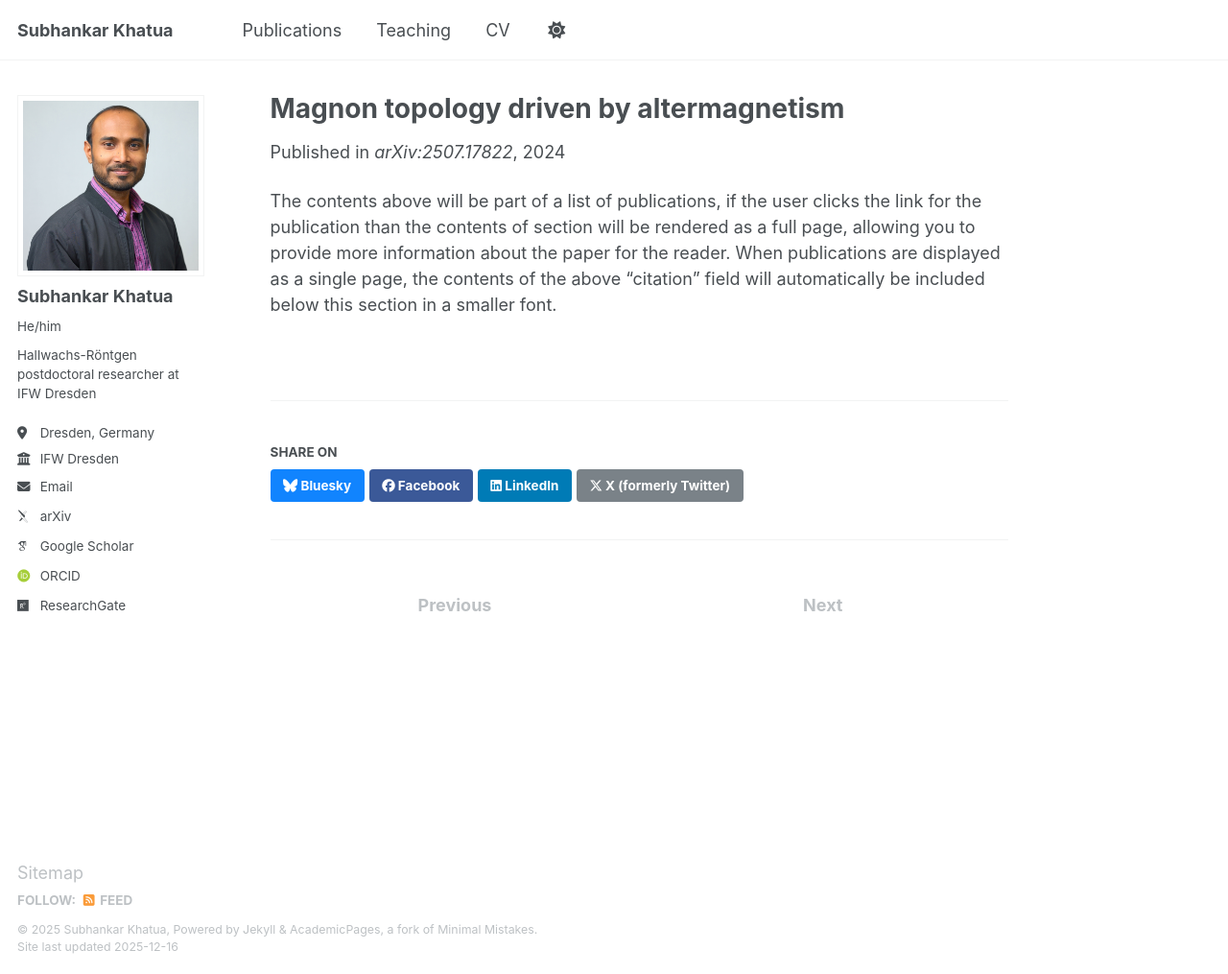
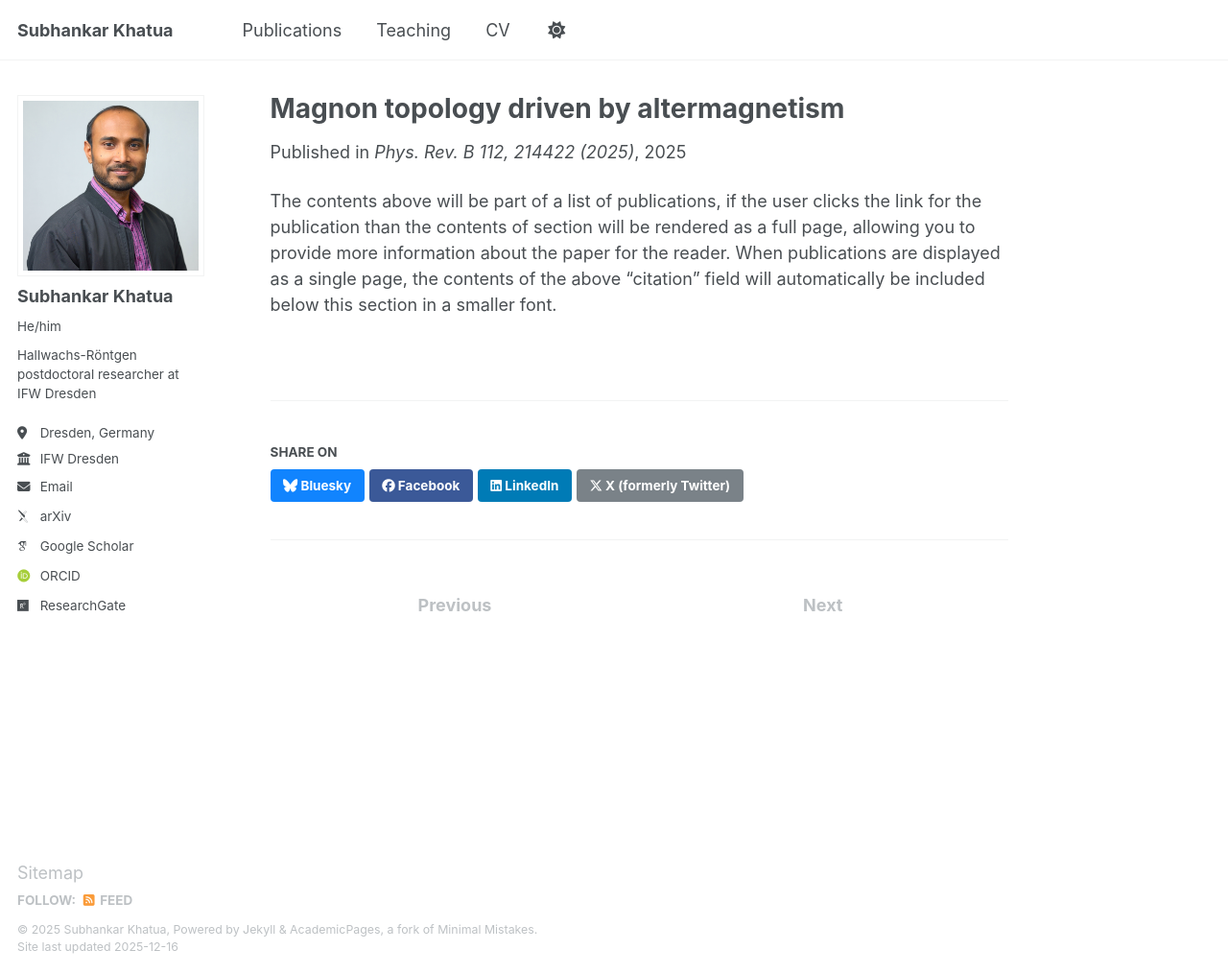
Before and after one commit to subhankar-khatua/subhankar-khatua.github.io, a Jekyll site: the page built from _publications/2025-07-topo-mag-altermagnetism.md, in a window 1280 px wide and 1015 px high. Shown: the whole window at 96% size. Built offline with Jekyll 4.4.1, drawn with Linux system fonts in a browser that asks for light colours; some web fonts are replaced.

Commit message:
Update 2025-07-topo-mag-altermagnetism.md

```diff
--- a/_publications/2025-07-topo-mag-altermagnetism.md
+++ b/_publications/2025-07-topo-mag-altermagnetism.md
@@ -6,12 +6,12 @@ category: manuscripts
 permalink: /publication/2025-07-topo-mag-altermagnetism
 image: '/images/altermagnetic-checkerboard.png'
 excerpt: 'This paper is about the number 1. The number 2 is left for future work.'
-date: 2024-09-23
+date: 2025-12-10
 authors: "S. Khatua, V. P. Kravchuk,  K. V. Yershov, J. van den Brink"
-venue: 'arXiv:2507.17822'
+venue: 'Phys. Rev. B 112, 214422 (2025)'
 #slidesurl: 'http://academicpages.github.io/files/slides1.pdf'
 #paperurl: 'http://academicpages.github.io/files/paper1.pdf'
-#paperurl: 'https://journals.aps.org/prb/abstract/10.1103/PhysRevB.110.104426](https://arxiv.org/abs/2507.17822'
+paperurl: 'https://journals.aps.org/prb/abstract/10.1103/xg1x-sj4c'
 arxiv: 'arXiv:2507.17822'
 arxivurl: 'https://arxiv.org/abs/2507.17822'
 #bibtexurl: 'http://academicpages.github.io/files/bibtex1.bib'
```
